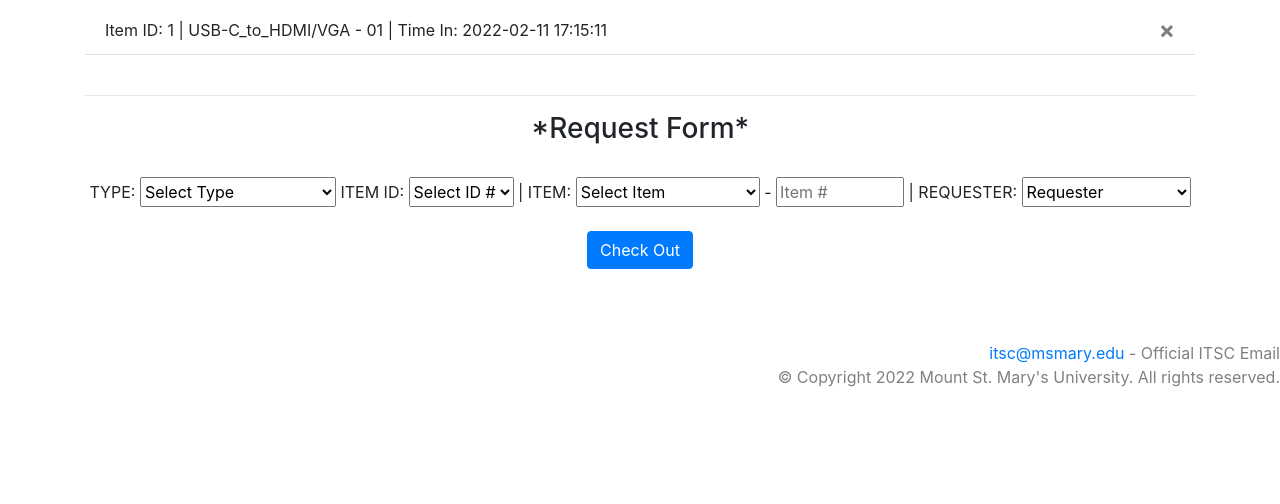
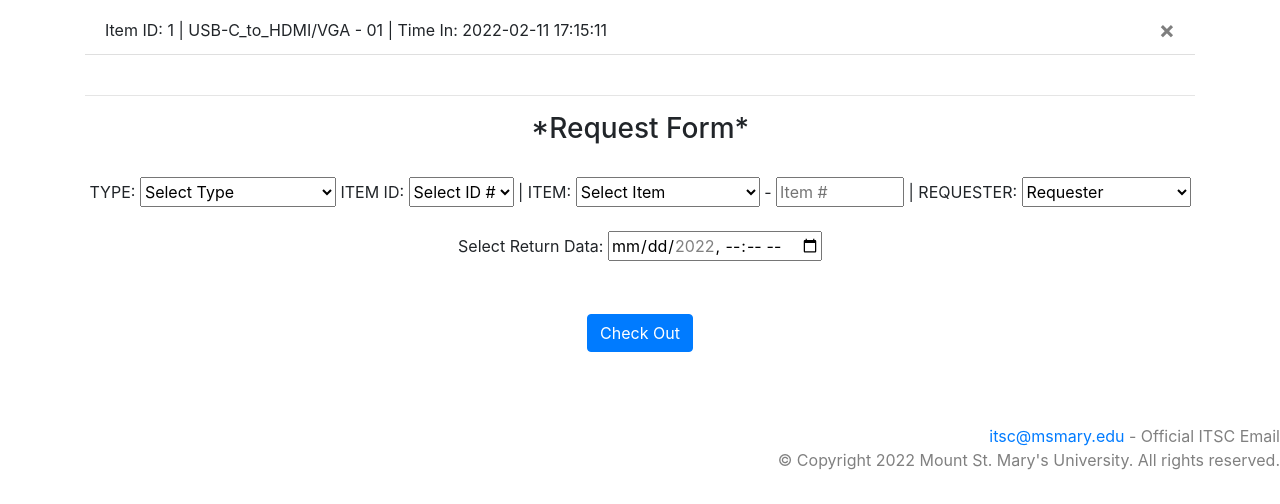
Before and after one commit to dmccoy21/itsc-inventory, a Flask app: page /tech/equipment_log in a window 1280 px wide. Shown: the part 296-800 px from the top of the page. Run offline with Flask 2, Linux system fonts and the light colour scheme; a user stored in the database is signed in; data comes from the database, SQL or seed files in the repository; both versions use the stored data as it was after the commit; data that the repository does not hold is empty; some libraries are stand-ins or nearby versions.

Commit message:
new database built with return time for equipment

```diff
--- a/website/auth.py
+++ b/website/auth.py
@@ -3,6 +3,7 @@ from .models import User, InventoryIn, InventoryOut
 from werkzeug.security import generate_password_hash, check_password_hash
 from . import db
 from flask_login import login_user, login_required, logout_user, current_user
+from datetime import datetime
 
 
 auth = Blueprint('auth', __name__)
@@ -149,10 +150,17 @@ def view_inventory():
             item_name = request.form.get('item_name')
             item_number = request.form.get('item_number')
             email = request.form.get('email')
+            returnDate = request.form.get('event-date')
+
+            process_date = returnDate.replace('T', '-').replace(':', '-').split('-')
+            process_date = [int(v) for v in process_date]
+            returnDate = datetime(*process_date)
+
             equipment_out = InventoryOut(item_name=item_name,
                                          item_type=item_type,
                                          item_number=item_number,
-                                         user_email=email)
+                                         user_email=email,
+                                         returnDate=returnDate)
             db.session.add(equipment_out)
             item_id = request.form.get('item_id')
             switch = InventoryIn.query.get(int(item_id))
--- a/website/models.py
+++ b/website/models.py
@@ -1,6 +1,7 @@
 from . import db
 from flask_login import UserMixin
 from sqlalchemy.sql import func
+from datetime import datetime
 
 
 class InventoryIn(db.Model):
@@ -18,6 +19,7 @@ class InventoryOut(db.Model):
     item_number = db.Column(db.Integer)
     dateOut = db.Column(db.DateTime(timezone=True), default=func.now())
     user_email = db.Column(db.String(150))
+    returnDate = db.Column(db.DateTime, index=True, default=datetime.utcnow())
 
 
 class Ticket(db.Model):
--- a/website/templates/equipment_log.html
+++ b/website/templates/equipment_log.html
@@ -1,6 +1,6 @@
 {% extends "base.html" %} {% block title %}Equipment Log v2{% endblock %} {% block content %}
 
-<h2 align="center">Equipment Log v2</h2>
+<h2 align="center" xmlns="http://www.w3.org/1999/html">Equipment Log v2</h2>
 
 <hr />
 
@@ -26,6 +26,7 @@
         | <a href="mailto: {{data.user_email}}?subject=ITSC Notice TEST&body=This is a notice from Mount St. Mary's University
         Information Technology Student Center."><u>{{ data.user_email }}</u></a>
 
+        | Return Time: {{ data.returnDate }}
 
         {% if current_user.department == 'MANAGER' %}
 
@@ -180,6 +181,14 @@
         <br />
         <br />
 
+        <div>
+            <label>Select Return Data:</label>
+            <input type="datetime-local" id="event-date" name="event-date" min="2022-01-01T08:00" max="2022-05-13T22:00" required>
+        </div>
+
+        <br />
+        <br />
+
         <div align="center">
             <button type="submit" class="btn btn-primary" onClick="">Check Out</button>
         </div>
--- a/website/templates/home.html
+++ b/website/templates/home.html
@@ -87,6 +87,8 @@
 
 <br />
 
+
+</div>
 {% endfor %}
 
 {% endif %}
```
Also changed, not shown: website/database.db.
